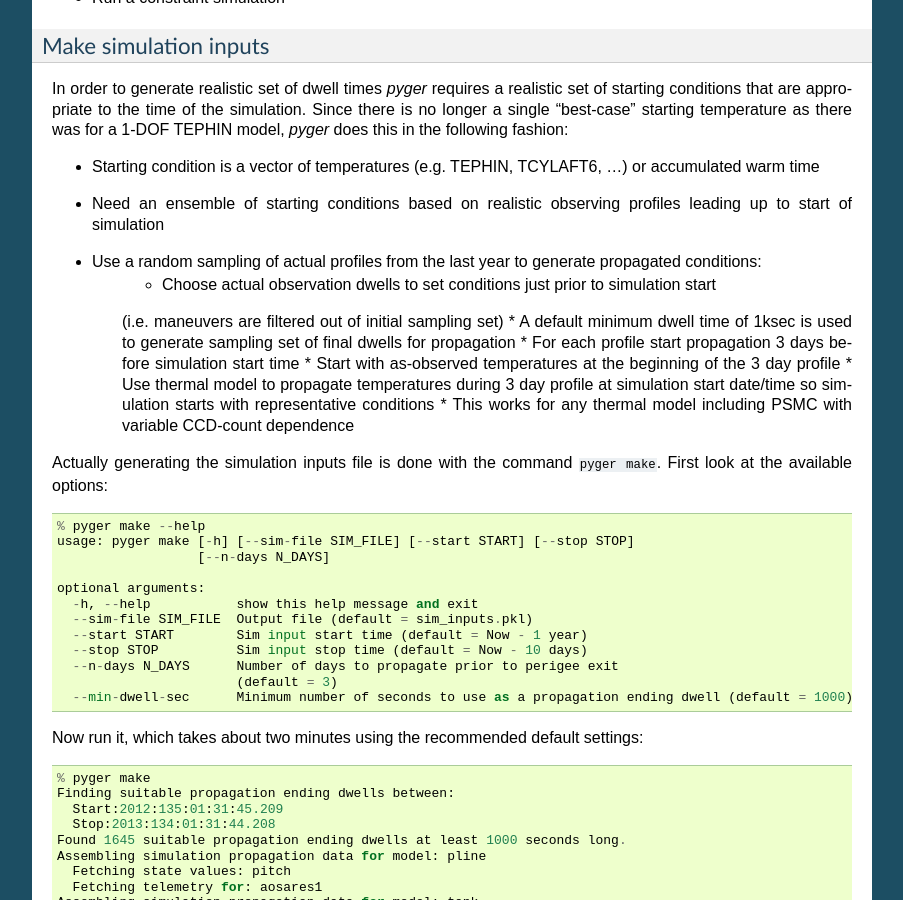
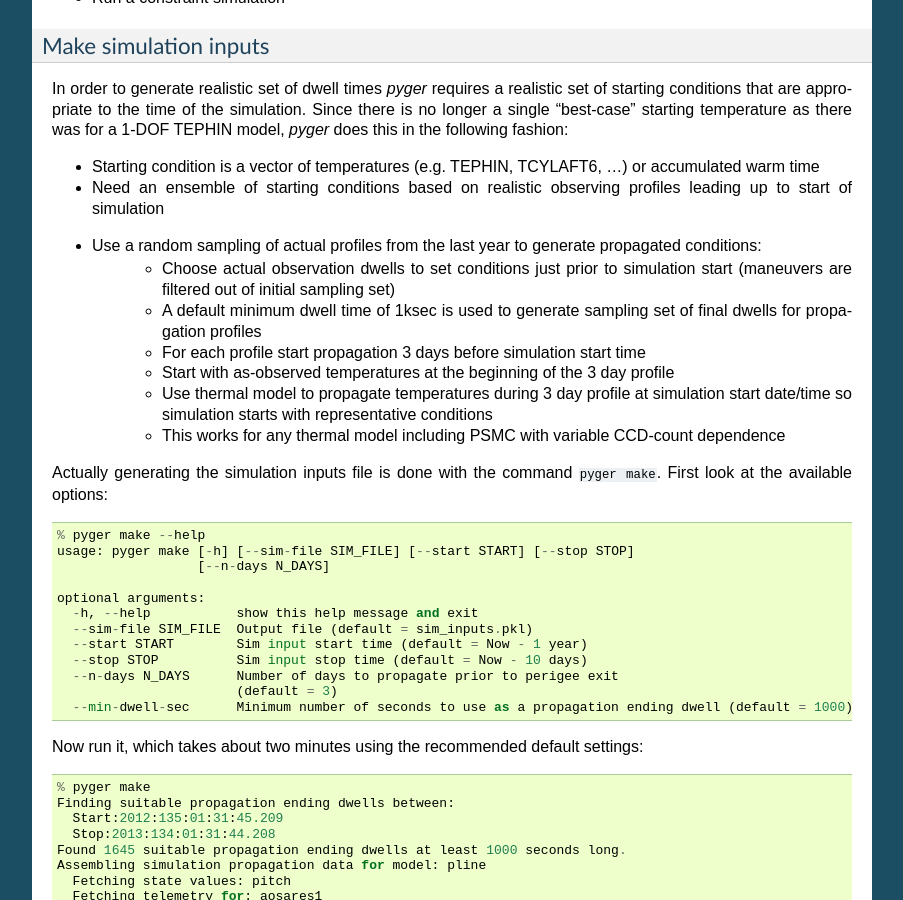
Before and after one commit to sot/pyger, a Sphinx documentation site: the page built from doc/index.rst, in a window 1280 px wide and 900 px high, scrolled down 1290 px. Shown: the whole window, without its empty margins (198-1101 px from the left). Built offline with Sphinx 7.4.7, drawn with Linux system fonts in a browser that asks for light colours; some of the changed text lies outside the part shown.

Commit message:
Fix formatting and clarify wording

```diff
--- a/doc/index.rst
+++ b/doc/index.rst
@@ -63,13 +63,11 @@ does this in the following fashion:
 * Starting condition is a vector of temperatures (e.g. TEPHIN, TCYLAFT6, ...) or accumulated warm time
 * Need an ensemble of starting conditions based on realistic observing profiles leading up to start of simulation
 * Use a random sampling of actual profiles from the last year to generate propagated conditions:
-   * Choose actual observation dwells to set conditions just prior to simulation start
-   (i.e. maneuvers are filtered out of initial sampling set)
-   * A default minimum dwell time of 1ksec is used to generate sampling set of final dwells for propagation
+   * Choose actual observation dwells to set conditions just prior to simulation start (maneuvers are filtered out of initial sampling set)
+   * A default minimum dwell time of 1ksec is used to generate sampling set of final dwells for propagation profiles
    * For each profile start propagation 3 days before simulation start time
    * Start with as-observed temperatures at the beginning of the 3 day profile
-   * Use thermal model to propagate temperatures during 3 day profile at simulation start
-   date/time so simulation starts with representative conditions
+   * Use thermal model to propagate temperatures during 3 day profile at simulation start date/time so simulation starts with representative conditions
    * This works for any thermal model including PSMC with variable CCD-count dependence
 
 Actually generating the simulation inputs file is done with the command ``pyger
```
Also changed, not shown: other parts of doc/index.rst (+1 -1 lines).
